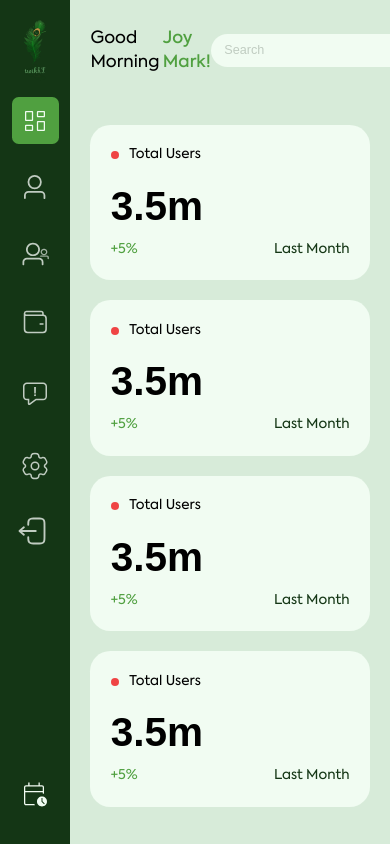
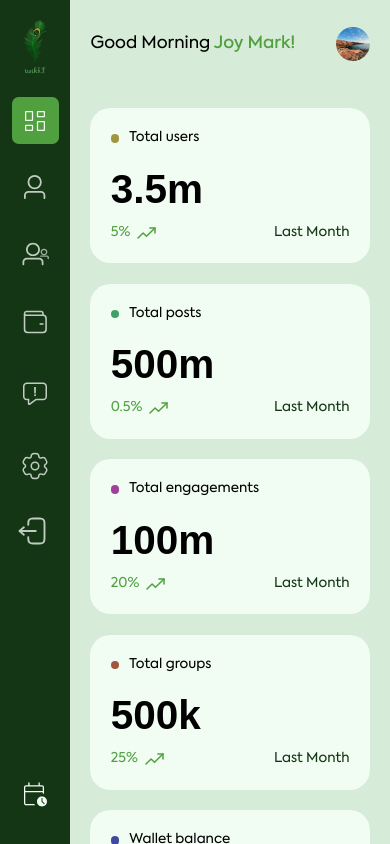
Before and after one commit to JiggyDevs/twikkl-dashboard, a Next.js app: page /dashboard in a window 390 px wide. Built offline with nearby package versions, Linux system fonts and the light colour scheme; a web font is replaced by a local one.

Commit message:
feat: dashboard home(mobile:WIP)

```diff
--- /dev/null
+++ b/public/svg/TrendsDown.tsx
@@ -0,0 +1,27 @@
+import * as React from "react";
+import { SVGProps } from "react";
+const TrendsDown = (props: SVGProps<SVGSVGElement>) => (
+  <svg
+    xmlns="http://www.w3.org/2000/svg"
+    width={19}
+    height={12}
+    fill="none"
+    {...props}
+  >
+    <path
+      stroke="#E20000"
+      strokeLinecap="round"
+      strokeLinejoin="round"
+      strokeWidth={1.5}
+      d="m1 1 5.1 5 3.4-3.333L18 11"
+    />
+    <path
+      stroke="#E20000"
+      strokeLinecap="round"
+      strokeLinejoin="round"
+      strokeWidth={1.5}
+      d="M18 6v5h-5.1"
+    />
+  </svg>
+);
+export default TrendsDown;
--- /dev/null
+++ b/public/svg/TrendsUp.tsx
@@ -0,0 +1,27 @@
+import * as React from "react";
+import { SVGProps } from "react";
+const TrendsUp = (props: SVGProps<SVGSVGElement>) => (
+  <svg
+    xmlns="http://www.w3.org/2000/svg"
+    width={19}
+    height={12}
+    fill="none"
+    {...props}
+  >
+    <path
+      stroke="#50A040"
+      strokeLinecap="round"
+      strokeLinejoin="round"
+      strokeWidth={1.5}
+      d="m1 11 5.1-5 3.4 3.333L18 1"
+    />
+    <path
+      stroke="#50A040"
+      strokeLinecap="round"
+      strokeLinejoin="round"
+      strokeWidth={1.5}
+      d="M18 6V1h-5.1"
+    />
+  </svg>
+);
+export default TrendsUp;
--- a/public/svg/index.ts
+++ b/public/svg/index.ts
@@ -11,3 +11,5 @@ export { default as WalletsIcon } from "./WalletsIcon";
 export { default as SearchIcon } from "./SearchIcon";
 export { default as NotificationIcon } from "./NoficationIcon";
 export { default as ToggleLightModeIcon } from "./ToggleLightMode";
+export { default as TrendsUpIcon } from "./TrendsUp";
+export { default as TrendsDownIcon } from "./TrendsDown";
--- a/src/app/(pages)/dashboard/(index)/page.tsx
+++ b/src/app/(pages)/dashboard/(index)/page.tsx
@@ -2,8 +2,9 @@ import CardWrapper from "@/app/ui/dashboard/CardWrapper";
 
 const Page = () => {
   return (
-    <div className="flex flex-col">
+    <div className="grid">
       <CardWrapper />
+      <div className=""></div>
     </div>
   );
 };
--- a/src/app/(pages)/dashboard/layout.tsx
+++ b/src/app/(pages)/dashboard/layout.tsx
@@ -8,7 +8,7 @@ const Layout = ({ children }: { children: React.ReactNode }) => {
       <SideBar />
       <div className="bg-[#D7EBD9] h-screen flex flex-col overflow-hidden">
         <NavBar />
-        <div className="flex-1 px-6 py-7 overflow-y-auto">{children}</div>
+        <div className="flex-1 px-6 py-6 overflow-y-auto">{children}</div>
       </div>
     </div>
   );
--- a/src/app/lib/data/index.json
+++ b/src/app/lib/data/index.json
@@ -0,0 +1,34 @@
+{
+  "cardDatas": [
+    {
+      "label": "Total users",
+      "type": "user",
+      "value": "3.5m",
+      "percentage": 5
+    },
+    {
+      "label": "Total posts",
+      "type": "post",
+      "value": "500m",
+      "percentage": 0.5
+    },
+    {
+      "label": "Total engagements",
+      "type": "engagement",
+      "value": "100m",
+      "percentage": 20
+    },
+    {
+      "label": "Total groups",
+      "type": "group",
+      "value": "500k",
+      "percentage": 25
+    },
+    {
+      "label": "Wallet balance",
+      "type": "wallet",
+      "value": "5.8b",
+      "percentage": -0.02
+    }
+  ]
+}
--- a/src/app/ui/dashboard/Card.tsx
+++ b/src/app/ui/dashboard/Card.tsx
@@ -1,16 +1,52 @@
-const Card = () => {
+import clsx from "clsx";
+import { TrendsDownIcon, TrendsUpIcon } from "../../../../public/svg";
+
+const colorMap = {
+  user: "bg-[#A09640]",
+  post: "bg-[#40A066]",
+  engagement: "bg-[#A0409C]",
+  group: "bg-[#A05740]",
+  wallet: "bg-[#404AA0]",
+};
+
+const Card = ({
+  type,
+  label,
+  percentage,
+  value,
+}: {
+  label: string;
+  type: string;
+  value: string;
+  percentage: number;
+}) => {
+  const isPercentageIncrease = percentage > 0;
+
   return (
     <div className="flex flex-col gap-y-6 bg-twikkl-tertiary rounded-3xl p-6">
       <div className="flex items-center gap-x-3">
-        <span className="h-[0.625rem] w-[0.625rem] bg-red-500 rounded-full"></span>
-        <h3 className="">Total Users</h3>
+        <span
+          className={clsx(
+            "h-[0.625rem] w-[0.625rem] rounded-full",
+            colorMap[type as keyof typeof colorMap]
+          )}
+        ></span>
+        <h3>{label || ""}</h3>
       </div>
       <div className="flex flex-col gap-y-4">
-        <h1 className="text-5xl font-bold">3.5m</h1>
-        <p className="flex justify-between items-center">
-          <div className="text-twikkl-primary">+5%</div>
+        <h1 className="text-5xl font-bold">{value || ""}</h1>
+        <div className="flex justify-between items-center">
+          <div
+            className={clsx(
+              "flex items-center gap-x-2",
+              isPercentageIncrease ? "text-twikkl-primary" : "text-[#E20000]"
+            )}
+          >
+            <span className="">{percentage || 0}%</span>
+            {isPercentageIncrease ? <TrendsUpIcon /> : <TrendsDownIcon />}
+          </div>
           <div className="text-twikkl-main">Last Month</div>
-        </p>
+        </div>
       </div>
     </div>
   );
--- a/src/app/ui/dashboard/CardWrapper.tsx
+++ b/src/app/ui/dashboard/CardWrapper.tsx
@@ -1,12 +1,14 @@
 import Card from "./Card";
+import data from "../../lib/data/index.json";
 
 const CardWrapper = () => {
   return (
-    <div className="grid gap-6 sm:grid-cols-2 lg:grid-cols-4">
-      <Card />
-      <Card />
-      <Card />
-      <Card />
+    <div className="grid gap-6 sm:grid-cols-2 lg:grid-cols-5">
+      <Card {...data?.cardDatas[0]} />
+      <Card {...data?.cardDatas[1]} />
+      <Card {...data?.cardDatas[2]} />
+      <Card {...data?.cardDatas[3]} />
+      <Card {...data?.cardDatas[4]} />
     </div>
   );
 };
--- a/src/app/ui/molecules/NavLinks.tsx
+++ b/src/app/ui/molecules/NavLinks.tsx
@@ -1,6 +1,6 @@
 "use client";
 
-import { navLinks } from "@/app/lib/data/nav-links";
+import { navLinks } from "@/app/lib/data";
 import clsx from "clsx";
 
 import Link from "next/link";
--- a/src/app/ui/organisms/NavBar.tsx
+++ b/src/app/ui/organisms/NavBar.tsx
@@ -10,7 +10,7 @@ const NavBar = () => {
         <span className="font-medium text-twikkl-primary">Joy Mark!</span>
       </p>
       <div className="flex items-center gap-x-7">
-        <div className="flex items-center gap-x-10">
+        <div className="hidden md:flex items-center gap-x-10">
           <SearchBox />
           <div className="w-[1.875rem] h-[1.875rem]">
             <NotificationIcon />
@@ -25,7 +25,7 @@ const NavBar = () => {
             height={40}
             className="rounded-full h-10 w-10"
           />
-          <div className="flex flex-col">
+          <div className="hidden md:flex flex-col">
             <span className="font-medium text-twikkl-main">
               @ubongabasi.jgy
             </span>
@@ -33,7 +33,7 @@ const NavBar = () => {
           </div>
         </div>
 
-        <span className="h-[1.875rem] w-[1.875rem]">
+        <span className="hidden md:block h-[1.875rem] w-[1.875rem]">
           <ToggleLightModeIcon />
         </span>
       </div>
```
Also changed, not shown: src/app/lib/data/index.ts (renamed from src/app/lib/data/nav-links.ts).
